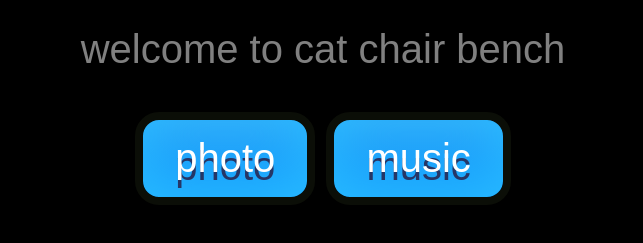
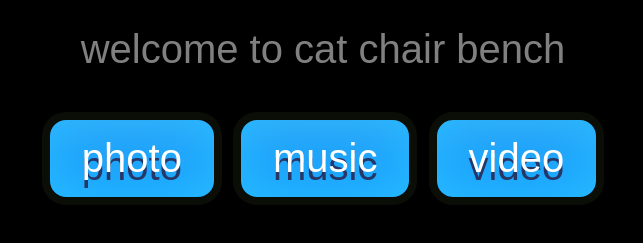
Before and after one commit to chaircatbench/chaircatbench.github.io, a plain HTML site: page index.html in a window 1280 px wide. Shown: the part 521-764 px from the top of the page, without its empty margins (317-960 px from the left). Drawn offline with Linux system fonts and the light colour scheme.

Commit message:
Update index.html

```diff
--- a/index.html
+++ b/index.html
@@ -43,5 +43,6 @@ body {
 <p> welcome to cat chair bench </p>
 <a href="https://chaircatbench.github.io/photo" class="cute">photo</a>
 <a href="https://vilotack.bandcamp.com/track/not-this-room-again" class="cute">music</a>
+<a href="https://www.youtube.com/channel/UCv3ymBqcQvnfPRuPwcVxJCg" class="cute">video</a>
 </body>
 </html>
```
